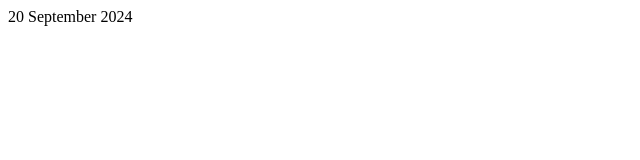
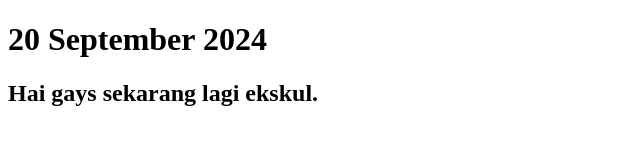
Before and after one commit to RadhiyaM4/puh-sepuh, a plain HTML site: page index.html in a window 1280 px wide. Shown: the whole page, without its empty margins (0-640 px from the left). Drawn offline with Linux system fonts and the light colour scheme.

Commit message:
Update index.html

```diff
--- a/index.html
+++ b/index.html
@@ -5,7 +5,8 @@
     <meta name="viewport" content="width=device-width, initial-scale=1.0">
     <title>Ekskul</title>
 </head>
-<body>
+<h1>
     20 September 2024
-</body>
+</h1>
+<h2>Hai gays sekarang lagi ekskul.</h2>
 </html>
```
